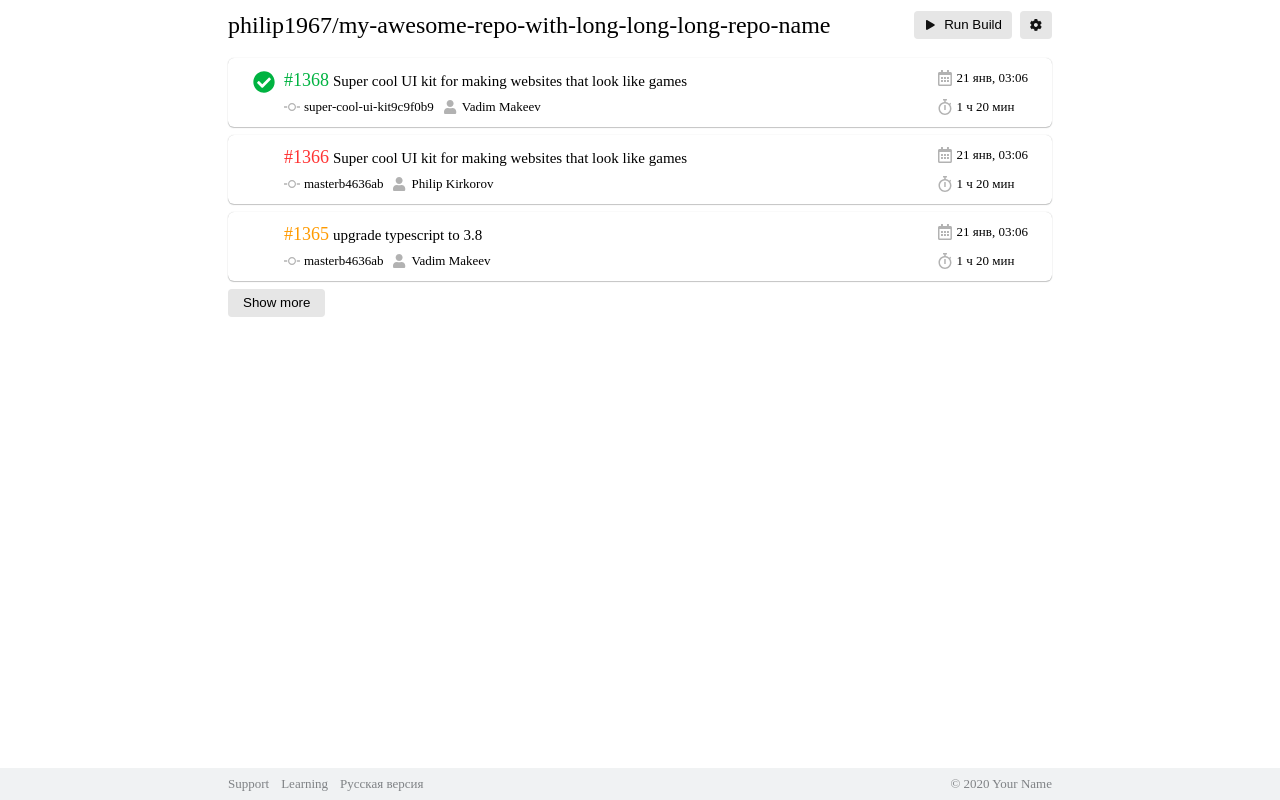
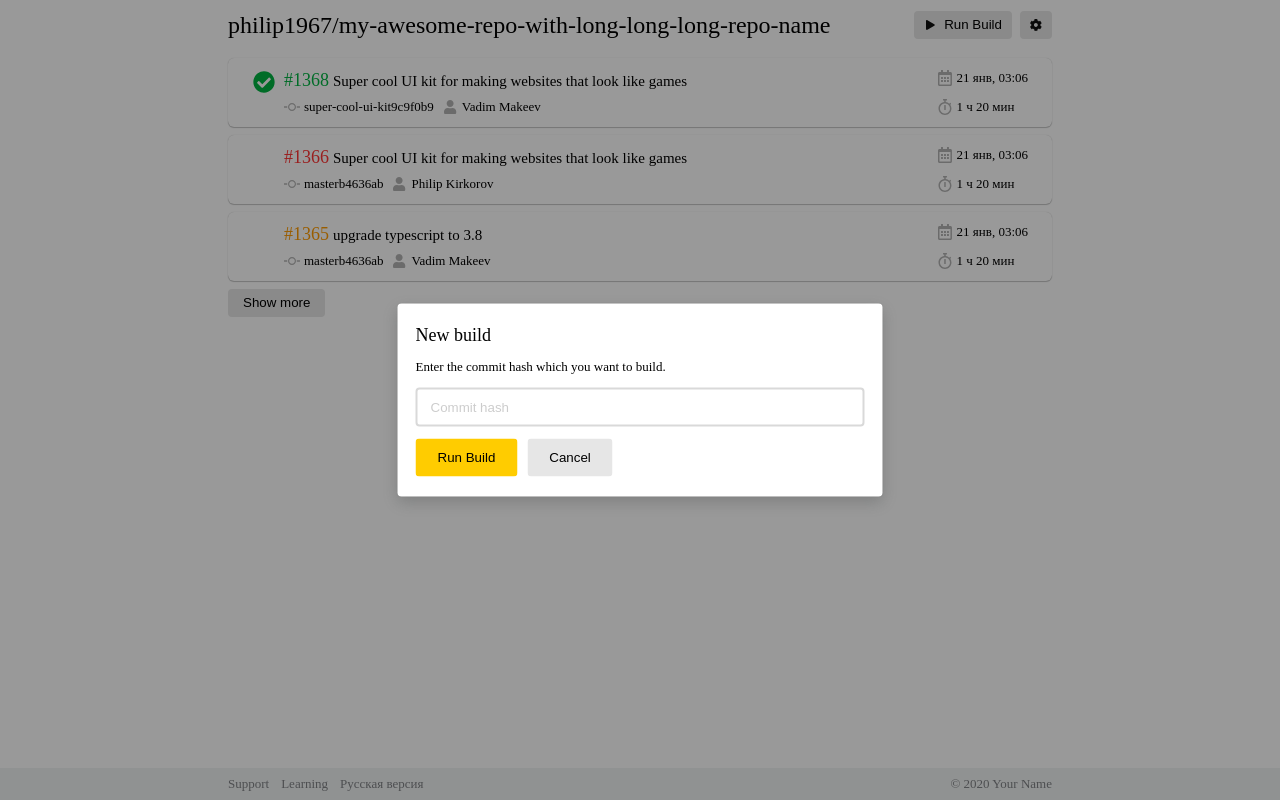
Before and after one commit to temir988/hw_react, a React (Create React App) app: page /history in a window 1280 px wide. Built offline with nearby package versions, Linux system fonts and the light colour scheme; some icons are missing; a web font is replaced by a local one.

Commit message:
add modal

```diff
--- a/public/index.html
+++ b/public/index.html
@@ -29,6 +29,7 @@
   <body>
     <noscript>You need to enable JavaScript to run this app.</noscript>
     <div id="root"></div>
+    <div id="root-modal"></div>
     <!--
       This HTML file is a template.
       If you open it directly in the browser, you will see an empty page.
--- a/src/components/BuildHistory/BuildHistory.js
+++ b/src/components/BuildHistory/BuildHistory.js
@@ -1,9 +1,12 @@
+import { useState } from "react";
 import { NavLink } from "react-router-dom";
 
 import Header from "../Header/Header";
 import Button from "../Button/Button";
 import IconButton from "../IconButton/IconButton";
 import Card from "../Card/Card";
+import Modal from "../Modal/Modal";
+import TextField from "../TextField/TextField";
 import s from "./BuildHistory.module.css";
 
 function BuildHistory() {
@@ -40,6 +43,15 @@ function BuildHistory() {
     },
   ];
 
+  const [isOpen, setIsOpen] = useState(true);
+
+  const closeModal = () => {
+    setIsOpen(false);
+  };
+  const openModal = () => {
+    setIsOpen(true);
+  };
+
   return (
     <div className="wrapper">
       <Header>
@@ -47,7 +59,7 @@ function BuildHistory() {
           philip1967/my-awesome-repo-with-long-long-long-repo-name
         </div>
         <div className={s.headerActions}>
-          <IconButton type="secondary" icon="play">
+          <IconButton type="secondary" icon="play" clickHandler={openModal}>
             Run Build
           </IconButton>
           <NavLink to="/settings" className="link">
@@ -65,6 +77,19 @@ function BuildHistory() {
           </Button>
         </div>
       </main>
+      <Modal open={isOpen}>
+        <div className={s.modalTitle}>New build</div>
+        <p className={s.modalDecs}>
+          Enter the commit hash which you want to build.
+        </p>
+        <TextField placeholder="Commit hash" />
+        <div className={s.modalActions}>
+          <Button type="action">Run Build</Button>
+          <Button type="secondary" clickHandler={closeModal}>
+            Cancel
+          </Button>
+        </div>
+      </Modal>
     </div>
   );
 }
--- a/src/components/BuildHistory/BuildHistory.module.css
+++ b/src/components/BuildHistory/BuildHistory.module.css
@@ -21,6 +21,24 @@
   grid-gap: 8px;
 }
 
+.modalTitle {
+  margin-bottom: 12px;
+  font-weight: 500;
+  font-size: 18px;
+  line-height: 22px;
+}
+
+.modalDesc {
+  margin-bottom: 12px;
+  line-height: 18px;
+}
+
+.modalActions {
+  display: flex;
+  gap: 10px;
+  margin-top: 12px;
+}
+
 @media only screen and (max-width: 425px) {
   .title {
     font-size: 18px;
@@ -34,4 +52,7 @@
     width: 100%;
     line-height: 32px;
   }
+  .modalActions {
+    flex-direction: column;
+  }
 }
--- a/src/components/Button/Button.js
+++ b/src/components/Button/Button.js
@@ -1,7 +1,7 @@
 import s from "./Button.module.css";
 import cn from "classnames";
 
-function Button({ type, size, children, withIcon }) {
+function Button({ type, size, children, withIcon, clickHandler }) {
   const classes = {
     action: s.action,
     secondary: s.secondary,
@@ -11,7 +11,11 @@ function Button({ type, size, children, withIcon }) {
 
   const styles = cn(s.button, classes[type], classes[size], classes.icon);
 
-  return <button className={styles}>{children}</button>;
+  return (
+    <button className={styles} onClick={clickHandler}>
+      {children}
+    </button>
+  );
 }
 
 export default Button;
--- a/src/components/IconButton/IconButton.js
+++ b/src/components/IconButton/IconButton.js
@@ -3,15 +3,20 @@ import Button from "../Button/Button";
 import { ReactComponent as SettingIcon } from "./setting.svg";
 import { ReactComponent as PlayIcon } from "./play.svg";
 
-function IconButton({ icon, children }) {
+function IconButton({ icon, children, clickHandler }) {
   const icons = {
     setting: <SettingIcon className={s.icon} />,
     play: <PlayIcon />,
   };
-  console.log(children);
+
   const Icon = icon ? icons[icon] : null;
   return (
-    <Button type="secondary" size="small" withIcon={true}>
+    <Button
+      type="secondary"
+      size="small"
+      withIcon={true}
+      clickHandler={clickHandler}
+    >
       {Icon}
       {children && <span className={s.text}>{children}</span>}
     </Button>
--- /dev/null
+++ b/src/components/Modal/Modal.js
@@ -0,0 +1,15 @@
+import ReactDOM from "react-dom";
+import s from "./Modal.module.css";
+
+export default function Modal({ open, children }) {
+  if (!open) {
+    return null;
+  }
+  return ReactDOM.createPortal(
+    <>
+      <div className={s.backdrop} />
+      <div className={s.modal}>{children}</div>
+    </>,
+    document.getElementById("root-modal")
+  );
+}
--- /dev/null
+++ b/src/components/Modal/Modal.module.css
@@ -0,0 +1,34 @@
+.backdrop {
+  position: fixed;
+  z-index: 4;
+  top: 0;
+  right: 0;
+  bottom: 0;
+  left: 0;
+  background-color: rgba(0, 0, 0, 0.4);
+}
+
+.modal {
+  width: 485px;
+  padding: 20px 18px;
+  border-radius: 4px;
+  position: fixed;
+  z-index: 5;
+  top: 50%;
+  left: 50%;
+  transform: translate(-50%, -50%);
+  background-color: #fff;
+  box-shadow: 0px 0px 1px rgba(67, 68, 69, 0.3),
+    0px 6px 16px rgba(67, 68, 69, 0.3);
+}
+
+.modal input {
+  width: 100%;
+  min-width: auto;
+}
+
+@media only screen and (max-width: 512px) {
+  .modal {
+    width: 90%;
+  }
+}
--- a/src/components/Settings/Settings.module.css
+++ b/src/components/Settings/Settings.module.css
@@ -14,6 +14,7 @@
 .form {
   display: grid;
   grid-gap: 20px;
+  max-width: 475px;
 }
 
 .actions {
--- a/src/components/TextField/TextField.module.css
+++ b/src/components/TextField/TextField.module.css
@@ -5,7 +5,6 @@
 }
 
 .wrapper {
-  display: inline-block;
   position: relative;
 }
 
@@ -14,7 +13,7 @@
   padding: 10px 13px;
   border: 2px solid #d9d9d9;
   border-radius: 4px;
-  min-width: 475px;
+  width: 100%;
   color: var(--color-text);
   transition: all 0.2s;
   outline: none;
@@ -31,10 +30,6 @@ input:focus {
 @media only screen and (max-width: 512px) {
   .wrapper {
     display: block;
-  }
-  .input {
-    min-width: auto;
-    width: 100%;
   }
 }
 
```
